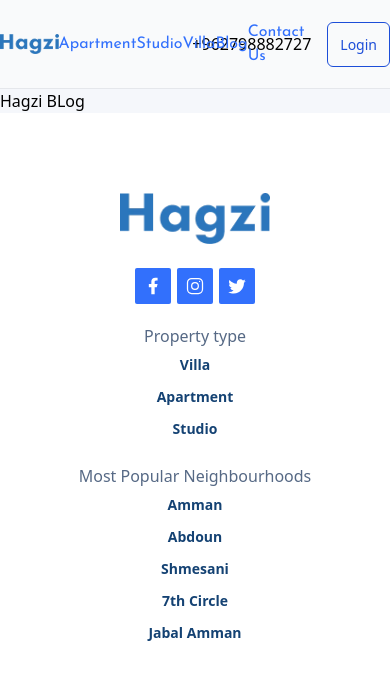
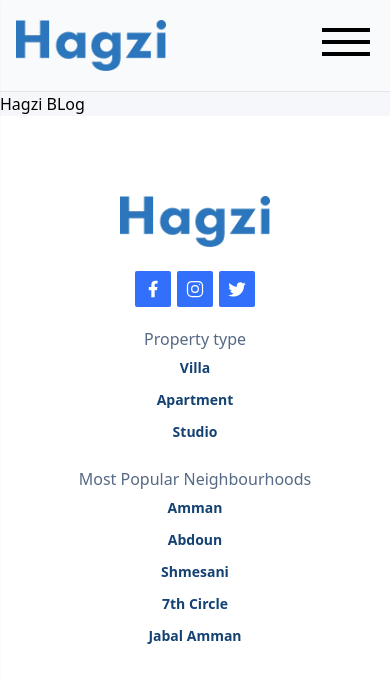
Before and after one commit to ProMustafa99/HagziBlog, a Next.js app: page / in a window 390 px wide. Shown: the top 682 px of the page. Built offline with nearby package versions, Linux system fonts and the light colour scheme.

Commit message:
Toggle Menu

```diff
--- a/pages/_components/Header.tsx
+++ b/pages/_components/Header.tsx
@@ -1,24 +1,30 @@
-import React from 'react';
+import React, { useState } from 'react';
 import Logo from './Logo';
 import Menu from './Menu';
 import Button from './Button';
 import Breadcrumb from './Breadcrumb';
+import PhoneNumber from './PhoneNumber';
 
 export default function Header() {
+    const [isMobileMenuOpen, setIsMobileMenuOpen] = useState(false);
+    const [isDropdownOpen, setIsDropdownOpen] = useState(false);
+
     return (
         <>
-            <header className="bg-gray-50 border-b border-gray-200 ">
-                <div className="container mx-auto w-full lg:max-w-screen-md xl:max-w-screen-xl  flex justify-between items-center  py-5">
-                <Logo />
-                <Menu />
-                    <div className='w-[50%] flex justify-end items-center space-x-4'>
-                        <div>
-                            <span>
-                                +962798882727
-                            </span>
+            <header className="bg-gray-50 border-b border-gray-200 relative ">
+                <div className="container mx-auto w-full lg:max-w-screen-md xl:max-w-screen-xl  flex justify-between items-center py-5 px-4 sm:px-0 ">
+                    <Logo />
+                    <Menu />
+                    <div className='hidden sm:w-[50%] sm:flex justify-end items-center space-x-4'>
+
+                        <div className='hidden sm:block'>
+                            <PhoneNumber />
                         </div>
 
-                        <Button href='#'>Login</Button>
+                        <div className='hidden sm:block'>
+                            <Button href='#'>Login</Button>
+                        </div>
+
                     </div>
                 </div>
             </header>
--- a/pages/_components/Logo.tsx
+++ b/pages/_components/Logo.tsx
@@ -3,7 +3,7 @@ import React from 'react';
 
 export default function Logo() {
     return (
-        <Link href="/blog">
+        <Link href="/blog" className=''>
             <img src="/logo.webp" alt="Blog Logo" width={150} height={54} />
         </Link>
     );
--- a/pages/_components/Menu.tsx
+++ b/pages/_components/Menu.tsx
@@ -1,37 +1,39 @@
 import Link from 'next/link';
-import React from 'react';
+import React, { useState, useEffect } from 'react';
 import { Josefin_Sans } from 'next/font/google';
+import ToggleMenu from './ToggleMenu';
 
 const jsosefin = Josefin_Sans({
   subsets: ['latin'],
   display: "swap"
 });
 
+export default function Menu() {
 
-export default function Menu() {
   return (
-    <nav className={`w-[35%] relative ${jsosefin.className}`}>
+    <>
+      <nav className={`hidden sm:block w-[35%] relative ${jsosefin.className}`}>
         <ul className='flex flex-row justify-evenly h-full items-center'>
           <li className='text-azurePulse'>
             <Link href="#">Apartment</Link>
           </li>
-
           <li className='text-azurePulse'>
             <Link href="#">Studio</Link>
           </li>
-
           <li className='text-azurePulse'>
             <Link href="#">Villa</Link>
           </li>
-
           <li className='text-azurePulse'>
             <Link href="#">Blog</Link>
           </li>
-
           <li className='text-azurePulse'>
             <Link href="#">Contact Us</Link>
           </li>
         </ul>
       </nav>
+
+      <ToggleMenu />
+    </>
+
   );
 }
--- /dev/null
+++ b/pages/_components/PhoneNumber.tsx
@@ -0,0 +1,11 @@
+import React from 'react';
+
+export default function PhoneNumber() {
+    return (
+        <div>
+            <span>
+                +962798882727
+            </span>
+        </div>
+    );
+}
--- /dev/null
+++ b/pages/_components/ToggleMenu.tsx
@@ -0,0 +1,45 @@
+import Link from "next/link";
+import { useState } from "react";
+import Button from "./Button";
+
+export default function ToggleMenu() {
+    const [isMobileMenuOpen, setIsMobileMenuOpen] = useState(false);
+
+    const menuItems = [
+        { name: "Apartment", href: "#" },
+        { name: "Studio", href: "#" },
+        { name: "Villa", href: "#" },
+        { name: "Blog", href: "#" },
+        { name: "Contact Us", href: "#" },
+    ];
+
+    return (
+        <>
+            <button  className="sm:hidden fixed z-20 right-5 top-5 rounded w-12 h-11" onClick={() => setIsMobileMenuOpen((prev) => !prev)}>
+
+                <div className={`${isMobileMenuOpen ? "bg-white" : "bg-black"} -full h-1 transition-all duration-300 ${isMobileMenuOpen ? "transform rotate-45 translate-x-1 translate-y-4 " : ""} `}></div>
+
+                <div className={`bg-black w-full h-1 mt-2 transition-opacity duration-300 ${isMobileMenuOpen ? "opacity-0" : ""}`}></div>
+
+                <div className={`${isMobileMenuOpen ? "bg-white" : "bg-black"} w-full h-1 mt-2 transition-transform duration-300 ${isMobileMenuOpen ? "transform -rotate-45 translate-x-1 -translate-y-2" : ""}`} ></div>
+
+            </button>
+
+            <nav className={`fixed top-0 left-0 w-full h-screen z-10 transform transition-transform duration-500 ${isMobileMenuOpen ? "translate-x-0" : "-translate-x-full"}`}>
+                <div className="bg-white divide-y divide-gray-100 shadow-sm dark:bg-gray-700 dark:divide-gray-600 h-full">
+                    <ul className="flex flex-col sm:flex-row justify-center h-full items-center">
+                        {menuItems.map((item, index) => (
+                            <li key={index} className="text-white text-4xl my-5">
+                                <Link href={item.href}>{item.name}</Link>
+                            </li>
+                        ))}
+
+                        <li className="my-5">
+                            <Button href="#">Login</Button>
+                        </li>
+                    </ul>
+                </div>
+            </nav>
+        </>
+    );
+}
--- a/pages/blog.tsx
+++ b/pages/blog.tsx
@@ -19,7 +19,8 @@ export async function getServerSideProps({ query }: any) {
 export default function blogs({ blog }: any) {
 
 
-    const { searchResults, totalCount, countPerPage, currentPage ,itemsPerPage } = blog.data;
+    const { searchResults, totalCount, currentPage ,itemsPerPage } = blog.data;
+    console.log(searchResults);
 
     return (
         <>
```
Also changed, not shown: pages/_components/BlogPostCard.tsx (line endings or trailing spaces). Lines whose indentation alone changed are shown as unchanged.
